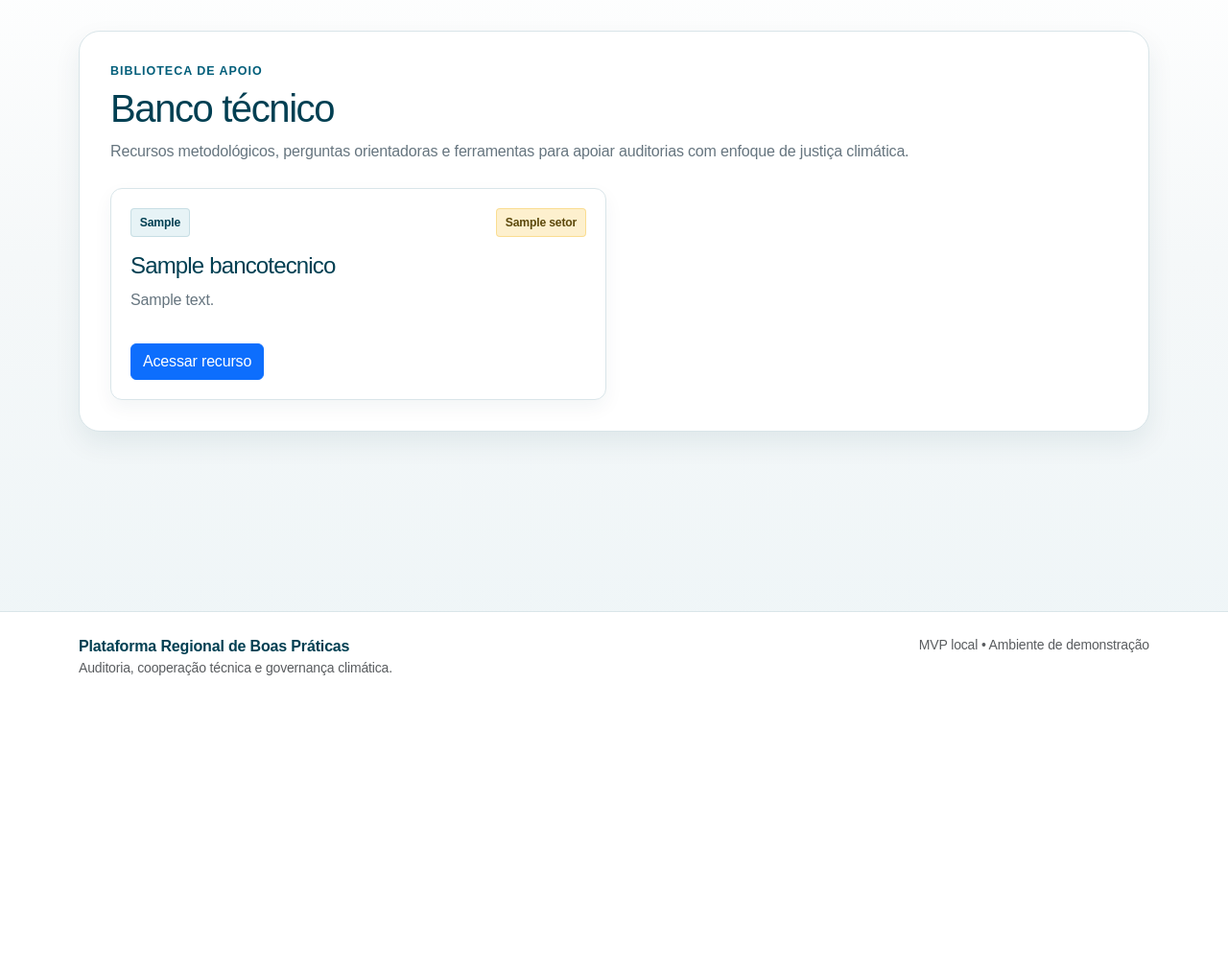
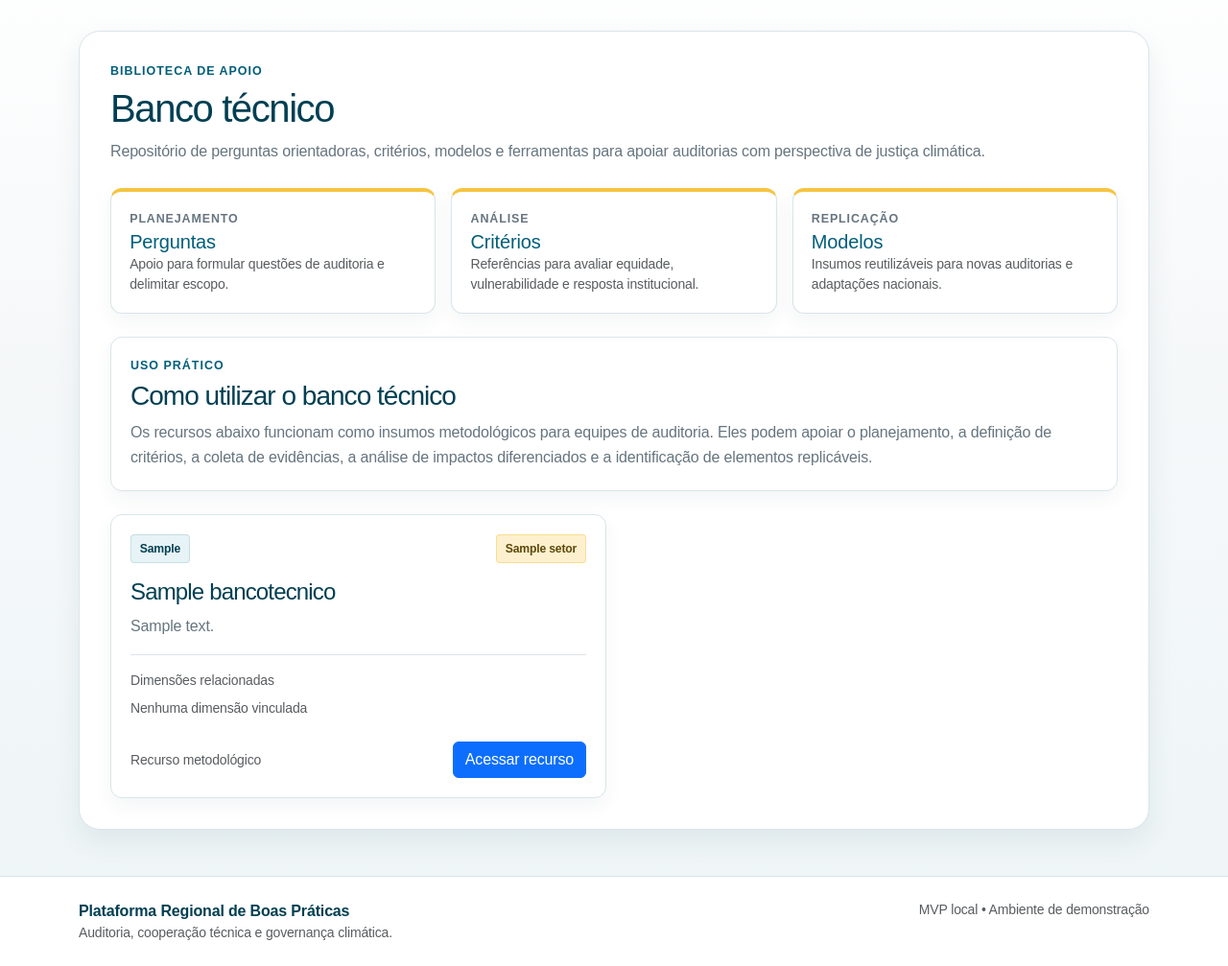
Before and after one commit to porteladarlan/olacefs-justica-climatica, a Django app: page /banco-tecnico/ in a window 1280 px wide. Shown: the part 69-1076 px from the top of the page at 96% size. Before the commit the page ends 773 px from the top, so only its background shows below. Run offline with Django 5.2, Linux system fonts and the light colour scheme; tables that the repository leaves empty hold one stand-in row (values such as "Sample post").

Commit message:
Melhora banco tecnico para apresentacao inicial

```diff
--- a/templates/praticas/banco_tecnico.html
+++ b/templates/praticas/banco_tecnico.html
@@ -7,7 +7,50 @@
     <div class="section-kicker">Biblioteca de apoio</div>
     <h1 class="section-title display-6 mb-2">Banco t&eacute;cnico</h1>
     <p class="section-subtitle mb-0">
-        Recursos metodol&oacute;gicos, perguntas orientadoras e ferramentas para apoiar auditorias com enfoque de justi&ccedil;a clim&aacute;tica.
+        Reposit&oacute;rio de perguntas orientadoras, crit&eacute;rios, modelos e ferramentas para apoiar auditorias
+        com perspectiva de justi&ccedil;a clim&aacute;tica.
+    </p>
+</section>
+
+<section class="row g-3 mb-4">
+    <div class="col-md-4">
+        <div class="metric-card">
+            <div class="metric-label">Planejamento</div>
+            <p class="metric-value fs-5">Perguntas</p>
+            <p class="text-muted small mb-0">
+                Apoio para formular quest&otilde;es de auditoria e delimitar escopo.
+            </p>
+        </div>
+    </div>
+
+    <div class="col-md-4">
+        <div class="metric-card">
+            <div class="metric-label">An&aacute;lise</div>
+            <p class="metric-value fs-5">Crit&eacute;rios</p>
+            <p class="text-muted small mb-0">
+                Refer&ecirc;ncias para avaliar equidade, vulnerabilidade e resposta institucional.
+            </p>
+        </div>
+    </div>
+
+    <div class="col-md-4">
+        <div class="metric-card">
+            <div class="metric-label">Replica&ccedil;&atilde;o</div>
+            <p class="metric-value fs-5">Modelos</p>
+            <p class="text-muted small mb-0">
+                Insumos reutiliz&aacute;veis para novas auditorias e adapta&ccedil;&otilde;es nacionais.
+            </p>
+        </div>
+    </div>
+</section>
+
+<section class="detail-section mb-4">
+    <div class="section-kicker">Uso pr&aacute;tico</div>
+    <h2 class="section-title h3 mb-2">Como utilizar o banco t&eacute;cnico</h2>
+    <p class="section-subtitle mb-0">
+        Os recursos abaixo funcionam como insumos metodol&oacute;gicos para equipes de auditoria. Eles podem apoiar
+        o planejamento, a defini&ccedil;&atilde;o de crit&eacute;rios, a coleta de evid&ecirc;ncias, a an&aacute;lise de impactos
+        diferenciados e a identifica&ccedil;&atilde;o de elementos replic&aacute;veis.
     </p>
 </section>
 
@@ -15,30 +58,55 @@
     {% for recurso in recursos %}
         <div class="col-lg-6">
             <article class="resource-card h-100">
-                <div class="d-flex justify-content-between gap-2 mb-3">
+                <div class="d-flex flex-wrap justify-content-between gap-2 mb-3">
                     <span class="badge-soft">{{ recurso.tipo_recurso }}</span>
+
                     {% if recurso.setor %}
                         <span class="badge-soft badge-yellow">{{ recurso.setor.nome }}</span>
                     {% endif %}
                 </div>
-                <h2 class="h4 section-title">{{ recurso.titulo }}</h2>
-                <p class="section-subtitle">{{ recurso.descricao }}</p>
-                <div class="d-flex flex-wrap gap-2 mb-3">
+
+                <h2 class="h4 section-title mb-2">{{ recurso.titulo }}</h2>
+
+                <p class="section-subtitle">
+                    {{ recurso.descricao }}
+                </p>
+
+                <div class="border-top pt-3 mt-3">
+                    <div class="small text-muted mb-2">Dimens&otilde;es relacionadas</div>
+
+                    <div class="d-flex flex-wrap gap-2">
                         {% for dimensao in recurso.dimensoes.all %}
                             <span class="badge-soft">{{ dimensao.nome }}</span>
+                        {% empty %}
+                            <span class="text-muted small">Nenhuma dimens&atilde;o vinculada</span>
                         {% endfor %}
                     </div>
+                </div>
+
+                <div class="d-flex justify-content-between align-items-center mt-4">
+                    <span class="text-muted small">
+                        Recurso metodol&oacute;gico
+                    </span>
+
                     {% if recurso.url %}
                         <a href="{{ recurso.url }}" target="_blank" rel="noopener" class="btn btn-primary">
                             Acessar recurso
                         </a>
+                    {% else %}
+                        <span class="text-muted small">Sem link externo</span>
                     {% endif %}
+                </div>
             </article>
         </div>
     {% empty %}
         <div class="col-12">
             <div class="feature-card">
-                <p class="mb-0 text-muted">Nenhum recurso cadastrado.</p>
+                <div class="section-kicker">Sem registros</div>
+                <h2 class="h5 section-title">Nenhum recurso cadastrado</h2>
+                <p class="section-subtitle mb-0">
+                    Os recursos t&eacute;cnicos poder&atilde;o ser cadastrados pelo painel administrativo.
+                </p>
             </div>
         </div>
     {% endfor %}
```
Lines whose indentation alone changed are shown as unchanged.
